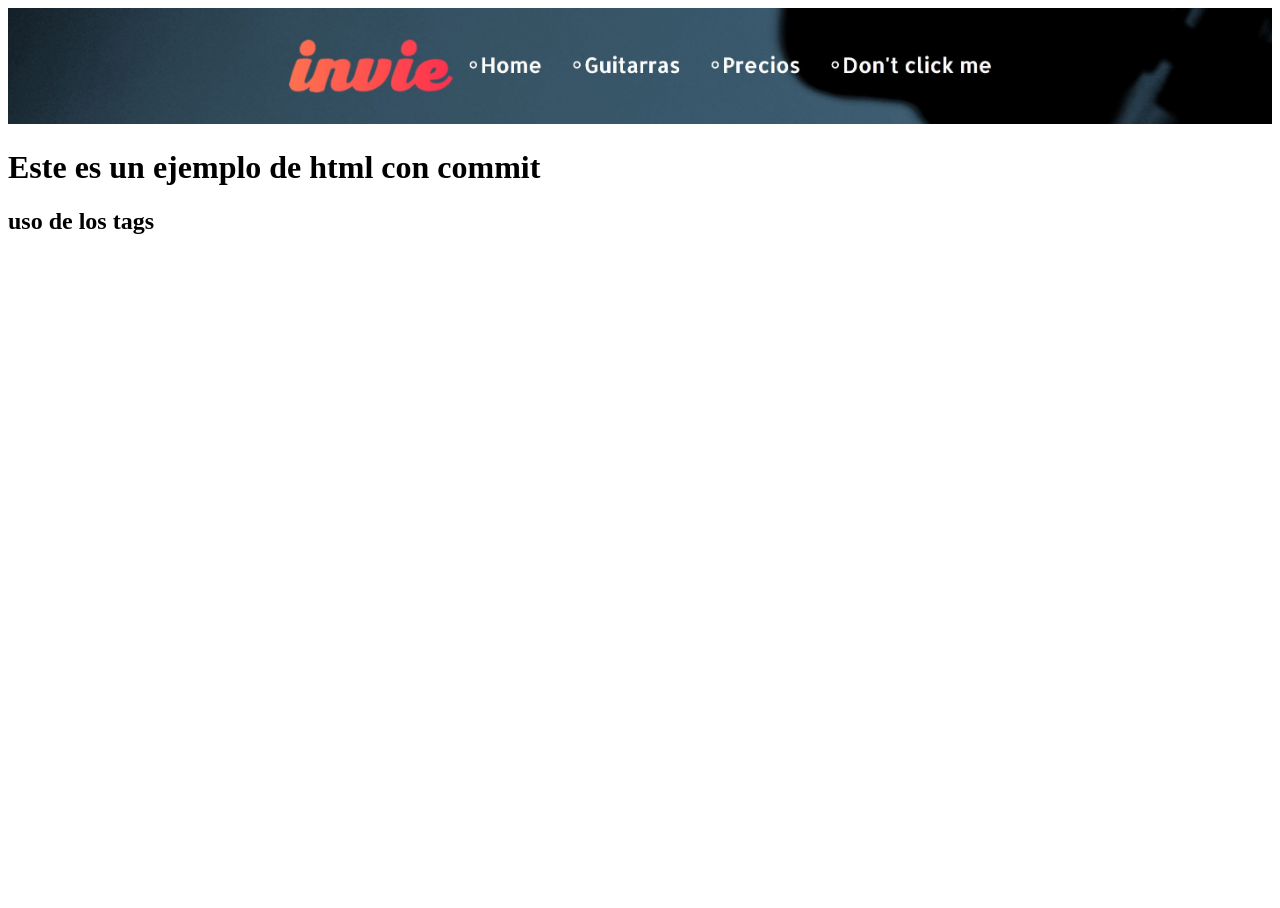
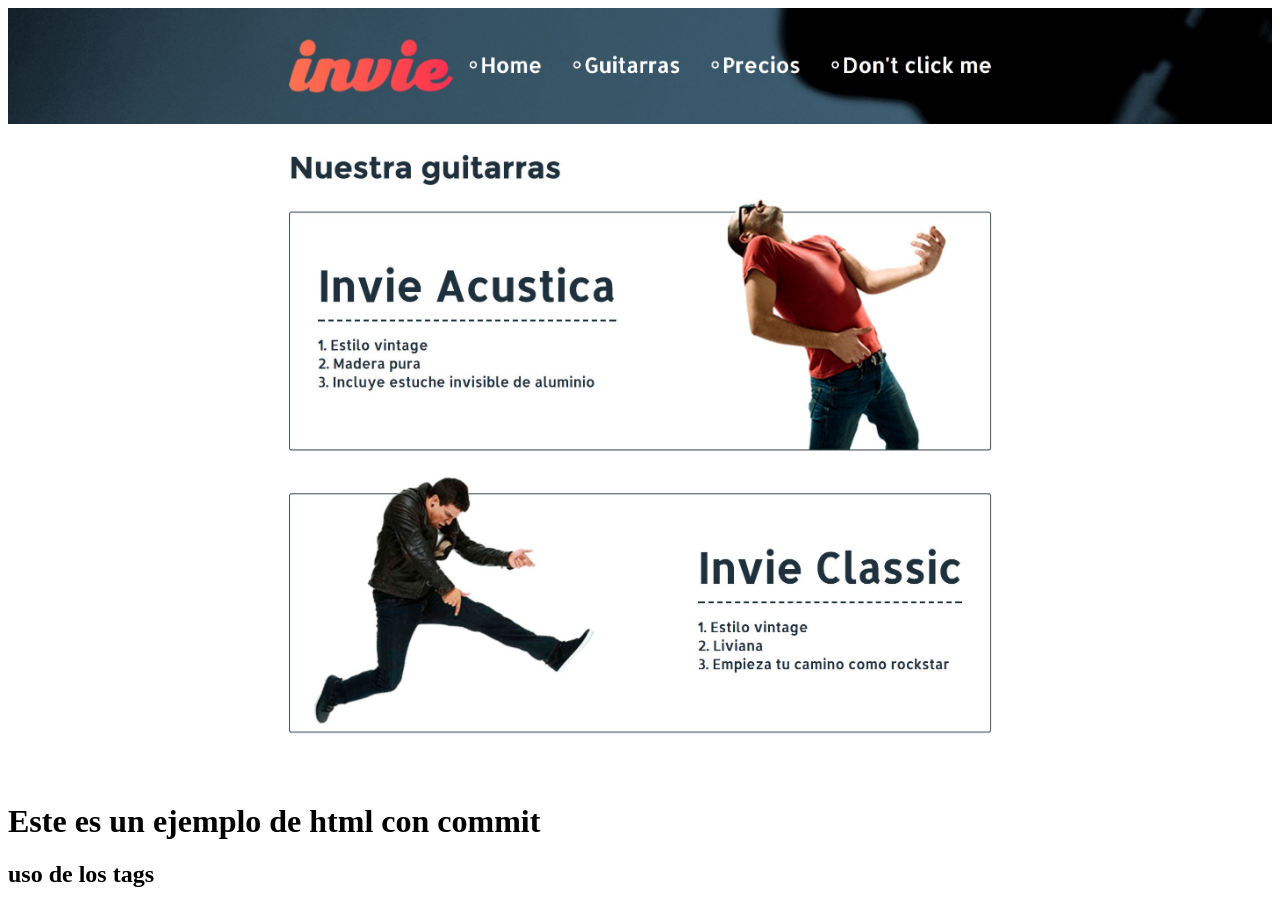
Before and after one commit to pablonataniel76/workShop, a plain HTML site: page index.html in a window 1280 px wide. Before the commit the page ends 800 px from the top, so only its background shows below. Drawn offline with Linux system fonts and the light colour scheme.

Commit message:
uso de soft

```diff
--- a/index.html
+++ b/index.html
@@ -3,7 +3,8 @@
   <head>
     <meta charset="utf-8">
         <img width="100%" src="header.jpg" alt="">
-
+        <img width="100%" src="acustica.jpg" alt="">
+        <img width="100%" src="clasica.jpg" alt="">
   </head>
   <body>
     <h1>Este es un ejemplo de html con commit</h1>
```
